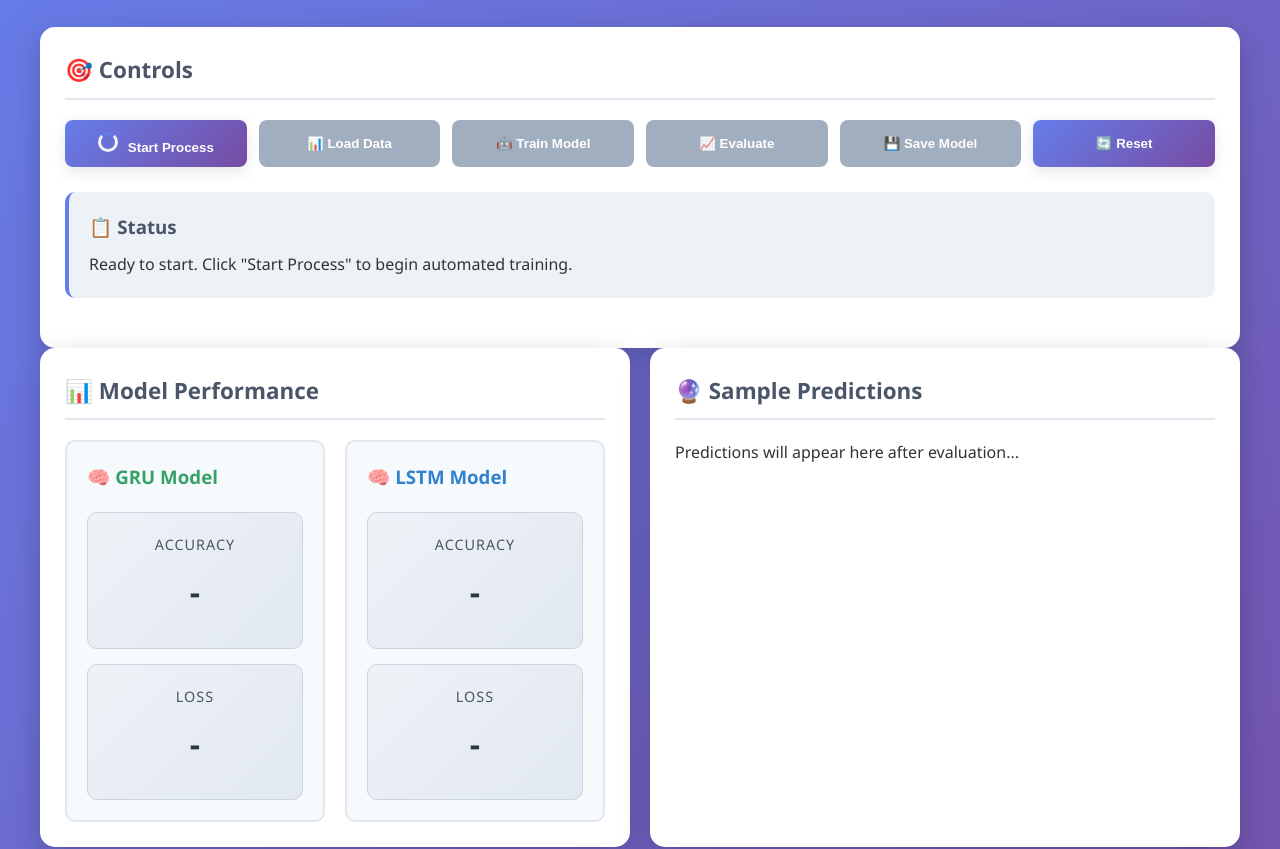
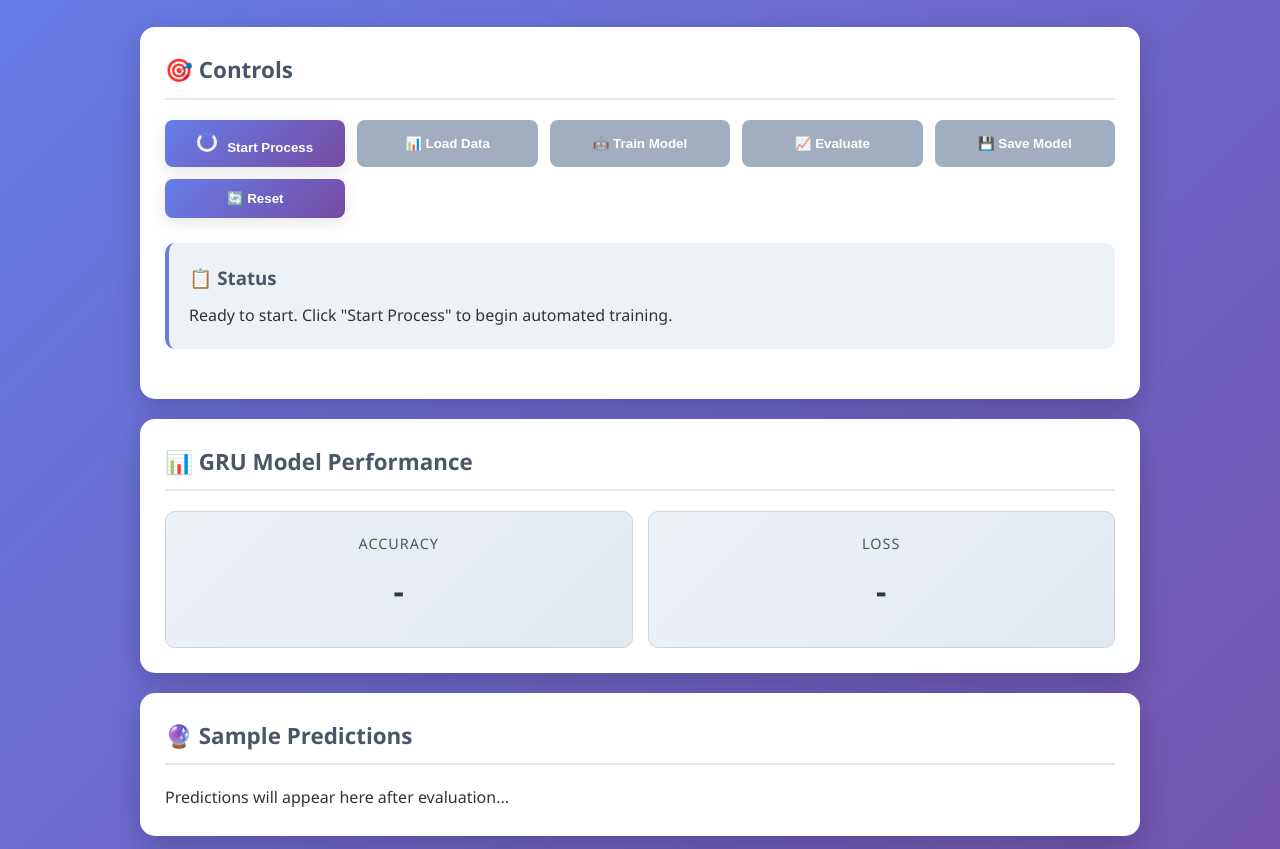
Before and after one commit to johnkulan/capstone_project_nndl, a plain HTML site: page index.html in a window 1280 px wide. Shown: the part 125-974 px from the top of the page. Drawn offline with nearby package versions, Linux system fonts and the light colour scheme.

Commit message:
Update index.html remove lstm

```diff
--- a/index.html
+++ b/index.html
@@ -23,7 +23,7 @@
         }
 
         .container {
-            max-width: 1200px;
+            max-width: 1000px;
             margin: 0 auto;
         }
 
@@ -44,18 +44,12 @@
             opacity: 0.9;
         }
 
-        .dashboard {
-            display: grid;
-            grid-template-columns: 1fr 1fr;
-            gap: 20px;
-            margin-bottom: 20px;
-        }
-
         .panel {
             background: white;
             padding: 25px;
             border-radius: 15px;
             box-shadow: 0 10px 30px rgba(0,0,0,0.2);
+            margin-bottom: 20px;
         }
 
         .panel h2 {
@@ -182,34 +176,6 @@
             border-color: #fc8181;
         }
 
-        .model-comparison {
-            grid-column: 1 / -1;
-        }
-
-        .model-metrics {
-            display: grid;
-            grid-template-columns: 1fr 1fr;
-            gap: 20px;
-            margin-top: 20px;
-        }
-
-        .model-section {
-            background: #f7fafc;
-            padding: 20px;
-            border-radius: 10px;
-            border: 2px solid #e2e8f0;
-        }
-
-        @media (max-width: 1024px) {
-            .dashboard {
-                grid-template-columns: 1fr;
-            }
-
-            .model-metrics {
-                grid-template-columns: 1fr;
-            }
-        }
-
         .loading {
             display: inline-block;
             width: 20px;
@@ -253,12 +219,8 @@
             </div>
         </div>
 
-        <div class="dashboard">
         <div class="panel">
-                <h2>📊 Model Performance</h2>
-                <div class="model-metrics">
-                    <div class="model-section">
-                        <h3 style="color: #38a169; margin-bottom: 15px;">🧠 GRU Model</h3>
+            <h2>📊 GRU Model Performance</h2>
             <div class="metrics-grid">
                 <div class="metric-card">
                     <div class="metric-label">Accuracy</div>
@@ -271,27 +233,10 @@
             </div>
         </div>
 
-                    <div class="model-section">
-                        <h3 style="color: #3182ce; margin-bottom: 15px;">🧠 LSTM Model</h3>
-                        <div class="metrics-grid">
-                            <div class="metric-card">
-                                <div class="metric-label">Accuracy</div>
-                                <div class="metric-value" id="lstmAccuracy">-</div>
-                            </div>
-                            <div class="metric-card">
-                                <div class="metric-label">Loss</div>
-                                <div class="metric-value" id="lstmLoss">-</div>
-                            </div>
-                        </div>
-                    </div>
-                </div>
-            </div>
-
         <div class="panel">
             <h2>🔮 Sample Predictions</h2>
             <div id="predictionsContainer" class="predictions-grid">
                 <p>Predictions will appear here after evaluation...</p>
-                </div>
             </div>
         </div>
 
```
Lines whose indentation alone changed are shown as unchanged.
